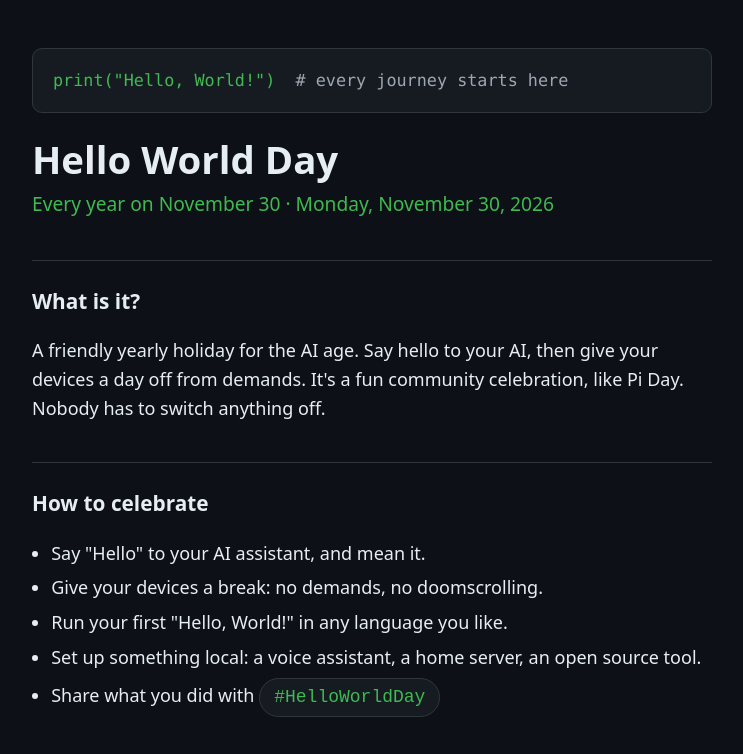
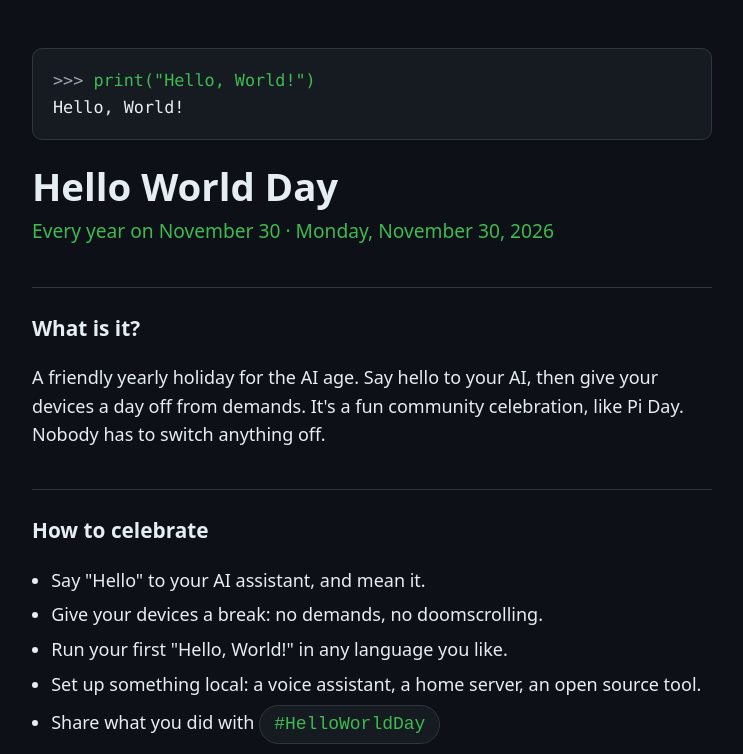
Before and after one commit to helloworldday2026/helloworldday2026.github.io, a plain HTML site: page index.html in a window 1280 px wide. Shown: the top 754 px of the page, without its empty margins (268-1011 px from the left). Drawn offline with Linux system fonts and the light colour scheme.

Commit message:
Add files via upload

```diff
--- a/index.html
+++ b/index.html
@@ -25,7 +25,8 @@ footer{max-width:720px;margin:0 auto;padding:24px 20px 48px;color:var(--muted);f
 <body>
 <main>
 <section class="hero">
-<pre>print("Hello, World!")  <span style="color:#9da7b3"># every journey starts here</span></pre>
+<pre><span style="color:#9da7b3">&gt;&gt;&gt;</span> print("Hello, World!")
+<span style="color:#e6edf3">Hello, World!</span></pre>
 <h1>Hello World Day</h1>
 <p class="date">Every year on November 30 &middot; Monday, November 30, 2026</p>
 </section>
```
